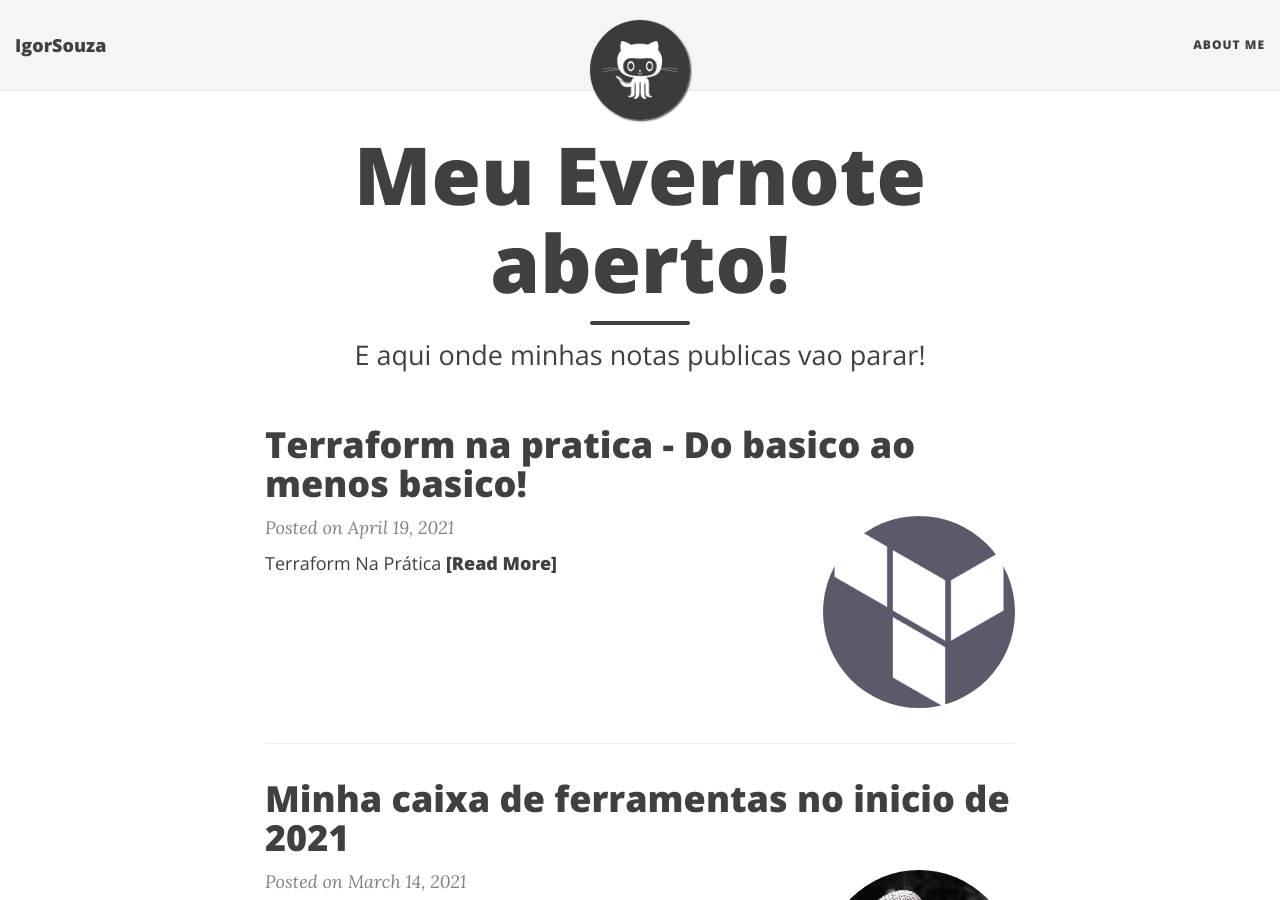
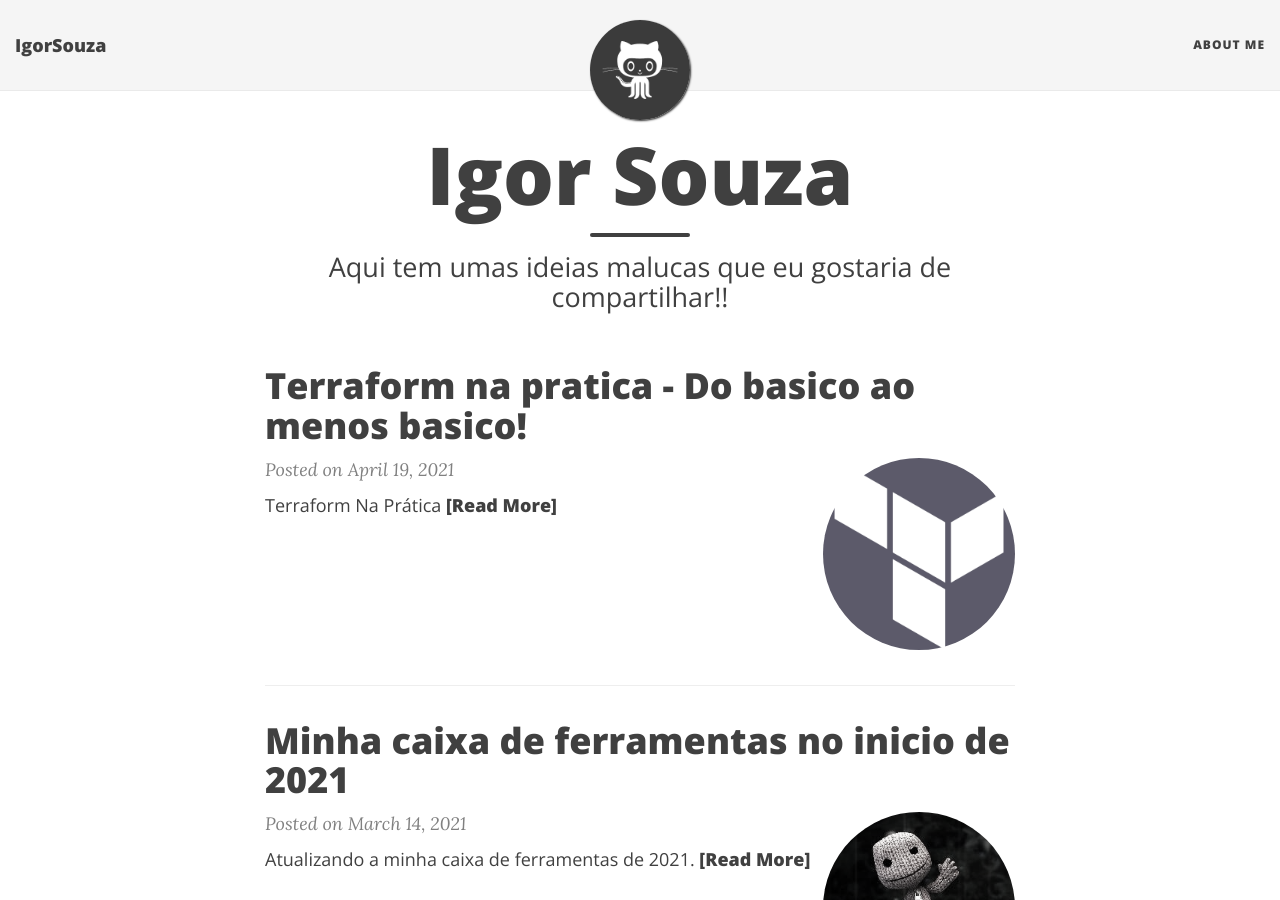
Before and after one commit to igordcsouza/igordcsouza.github.io, a Jekyll site: the page built from index.html, in a window 1280 px wide and 900 px high. Built offline with Jekyll 4.4.1, drawn with Linux system fonts in a browser that asks for light colours; nearby versions of some CDN libraries; the list of posts is cut into pages by our own code.

Commit message:
new title

```diff
--- a/index.html
+++ b/index.html
@@ -1,7 +1,7 @@
 ---
 layout: page
-title: Meu Evernote aberto!
-subtitle: E aqui onde minhas notas publicas vao parar!
+title: Igor Souza
+subtitle: Aqui tem umas ideias malucas que eu gostaria de compartilhar!!
 use-site-title: true
 ---
 
```
